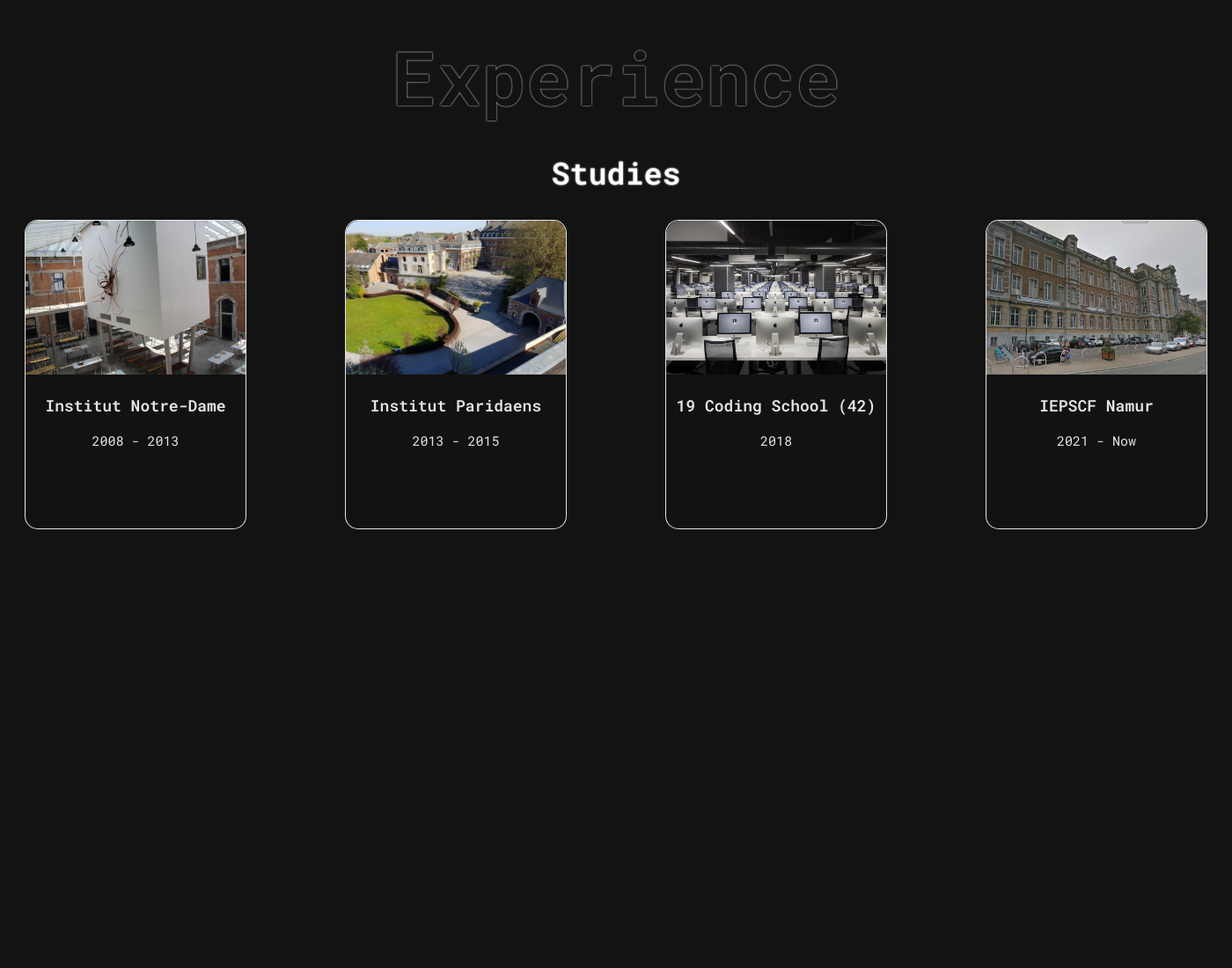
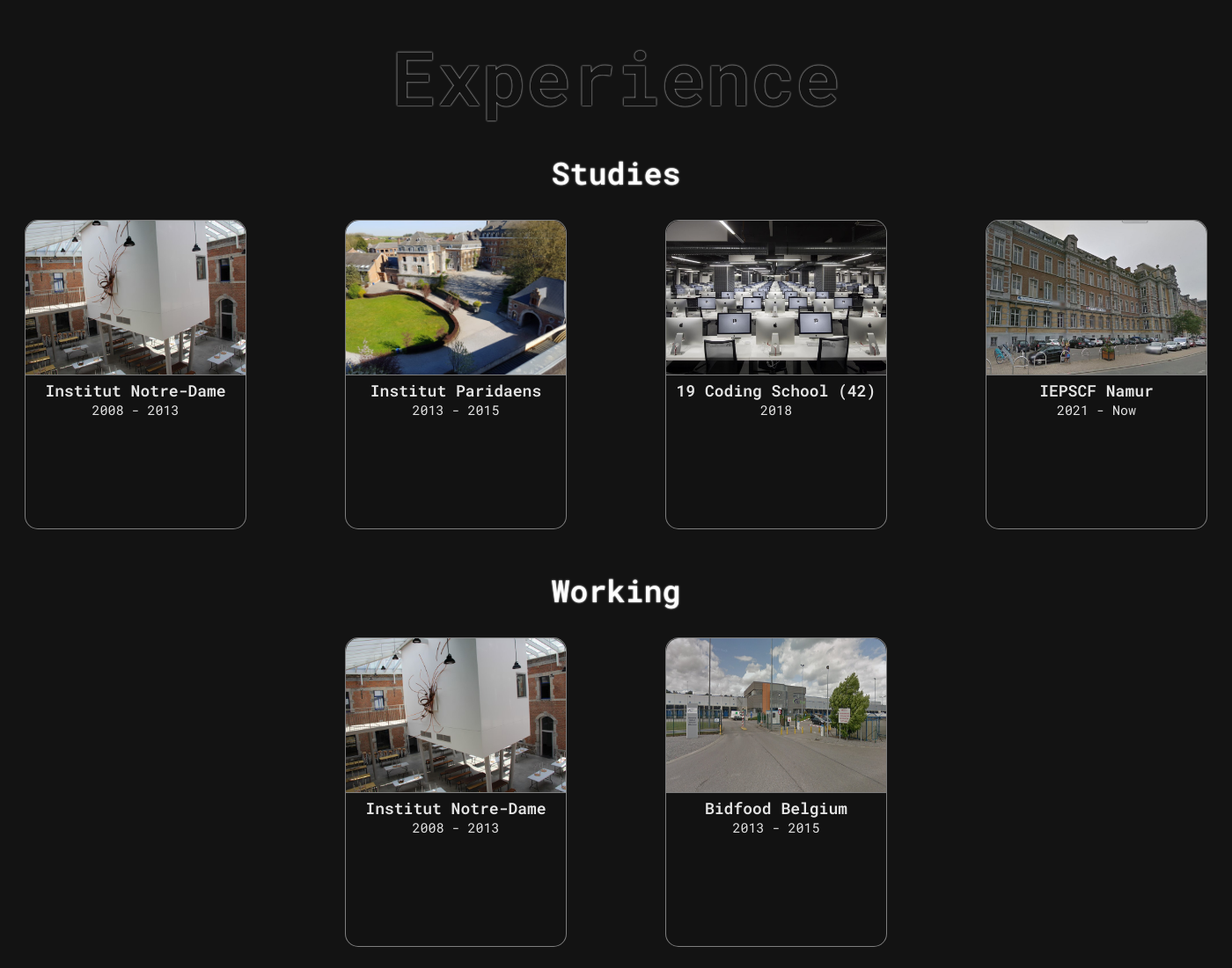
Before and after one commit to AnthonyDel28/PortFolio, a PHP site: page / in a window 1400 px wide; the page is wider, and only the part inside the window is pictured. Shown: the part 4409-5510 px from the top of that part at 88% size. Before the commit the page ends 5011 px from the top of that part, so only its background shows below. Run offline with PHP 8.4, Linux system fonts and the light colour scheme.

Commit message:
update 31_05_2022

```diff
--- a/portfolio.html
+++ b/portfolio.html
@@ -221,6 +221,19 @@
                     <p class="date">2021 - Now</p>
                 </div>
         </div>
+        <h2>Working</h2>
+        <div class="container" style="grid-template-columns: repeat(2, 1fr);">
+            <div class="card">
+                <img src="./images/ind.jpg" alt="">
+                <h3>Institut Notre-Dame</h3>
+                <p class="date">2008 - 2013</p>
+            </div>
+            <div class="card">
+                <img src="./images/bidfood.png" alt="">
+                <h3>Bidfood Belgium</h3>
+                <p class="date">2013 - 2015</p>
+            </div>
+        </div>
     </div>
 </section>
 <script src="script/background.js"></script>
--- a/scss-css/main.css
+++ b/scss-css/main.css
@@ -764,19 +764,23 @@
     height: 350px;
     background-color: rgba(19, 19, 19, 0.56);
     border-radius: 15px;
-    border: 1px solid rgba(255, 255, 255, 0.89);
+    border: 1px solid rgba(255, 255, 255, 0.46);
   }
   .experience .experience-content .container .card img {
     border-radius: 15px 15px 0 0;
     width: 100%;
     height: 50%;
+    border-bottom: 0.5px solid rgba(255, 255, 255, 0.46);
   }
   .experience .experience-content .container .card h3 {
+    margin-top: 0;
+    margin-bottom: 0;
     font-size: 18px;
     font-family: "Roboto Mono", monospace;
     color: rgba(255, 255, 255, 0.89);
   }
   .experience .experience-content .container .card .date {
+    margin-top: 0;
     font-family: "Roboto Mono", monospace;
     font-size: 15px;
     color: rgba(255, 255, 255, 0.89);
--- a/scss-css/partials/_desktop.scss
+++ b/scss-css/partials/_desktop.scss
@@ -278,18 +278,22 @@
           height: 350px;
           background-color: rgba(19, 19, 19, 0.56);
           border-radius: 15px;
-          border: 1px solid $secondary;
+          border: 1px solid rgba(255, 255, 255, 0.46);
           img {
             border-radius: 15px 15px 0 0;
             width: 100%;
             height: 50%;
+            border-bottom: 0.5px solid rgba(255, 255, 255, 0.46);
           }
           h3 {
+            margin-top: 0;
+            margin-bottom: 0;
             font-size: 18px;
             font-family: $font;
             color: $secondary
           }
           .date {
+            margin-top: 0;
             font-family: $font;
             font-size: 15px;
             color: $secondary;
```
Also changed, not shown: images/bidfood.png (added), 1 other file. Lines whose indentation alone changed are shown as unchanged.
